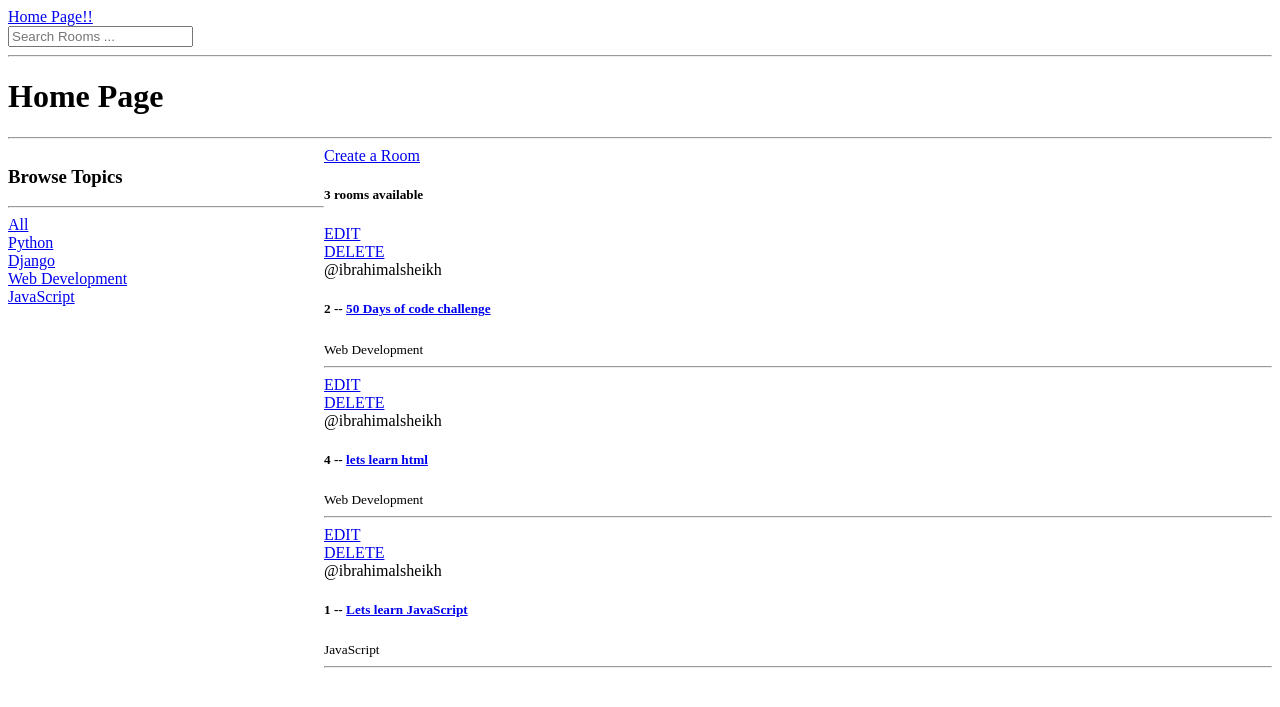
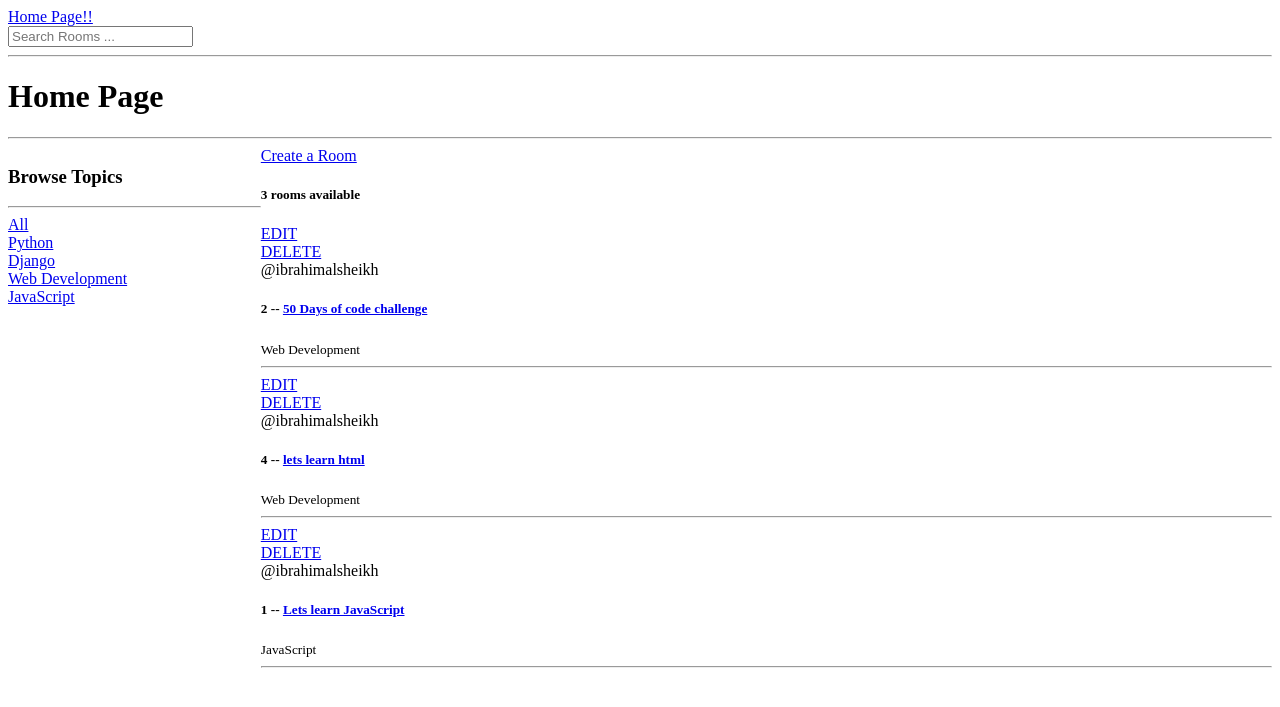
Before and after one commit to IbrahimAlsheikh/StudyBud, a Django app: page /home/ in a window 1280 px wide. Shown: the top 707 px of the page. Run offline with Django 4.2, Linux system fonts and the light colour scheme; data comes from the database, SQL or seed files in the repository.

Commit message:
Updated layout

```diff
--- a/base/templates/base/home.html
+++ b/base/templates/base/home.html
@@ -5,7 +5,7 @@
 <style>
     .home-container{
         display: grid;
-        grid-template-columns: 1fr  3fr;
+        grid-template-columns: 1fr  4fr;
     }
 </style>
 
```
